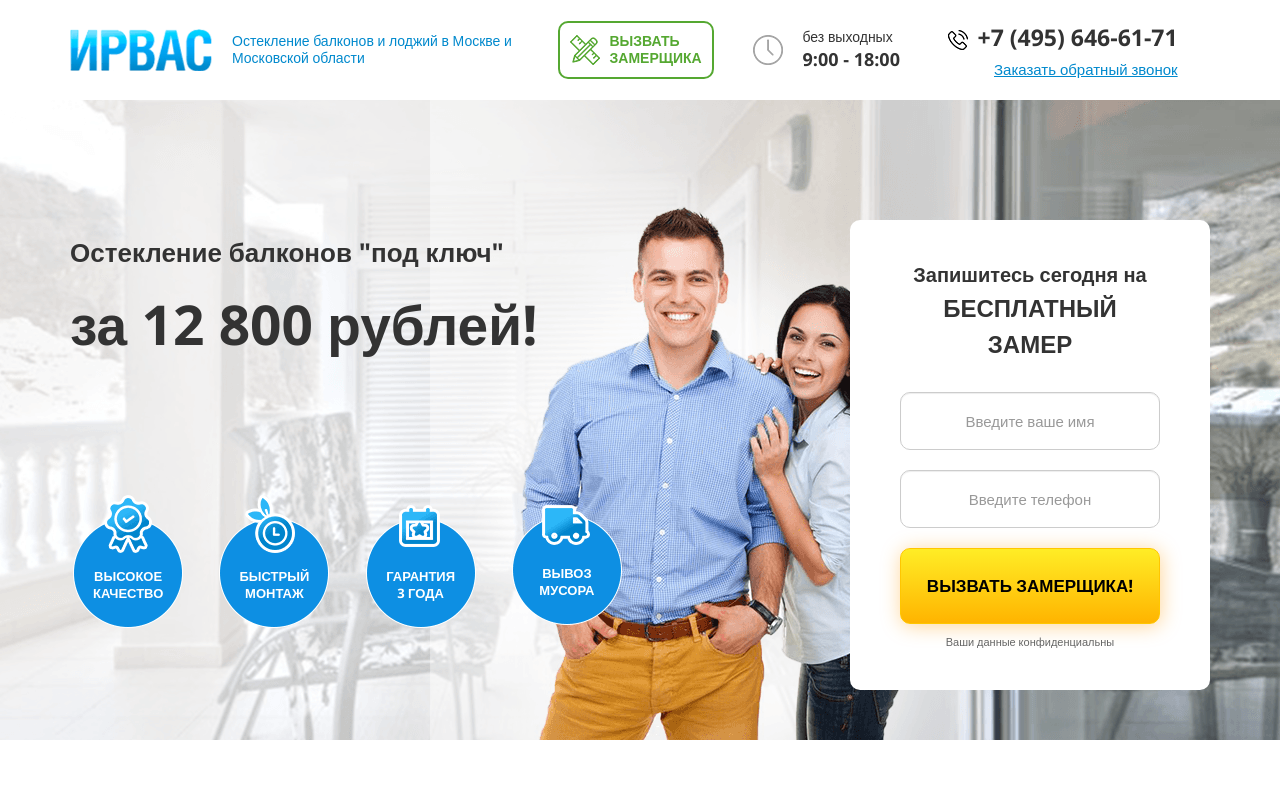
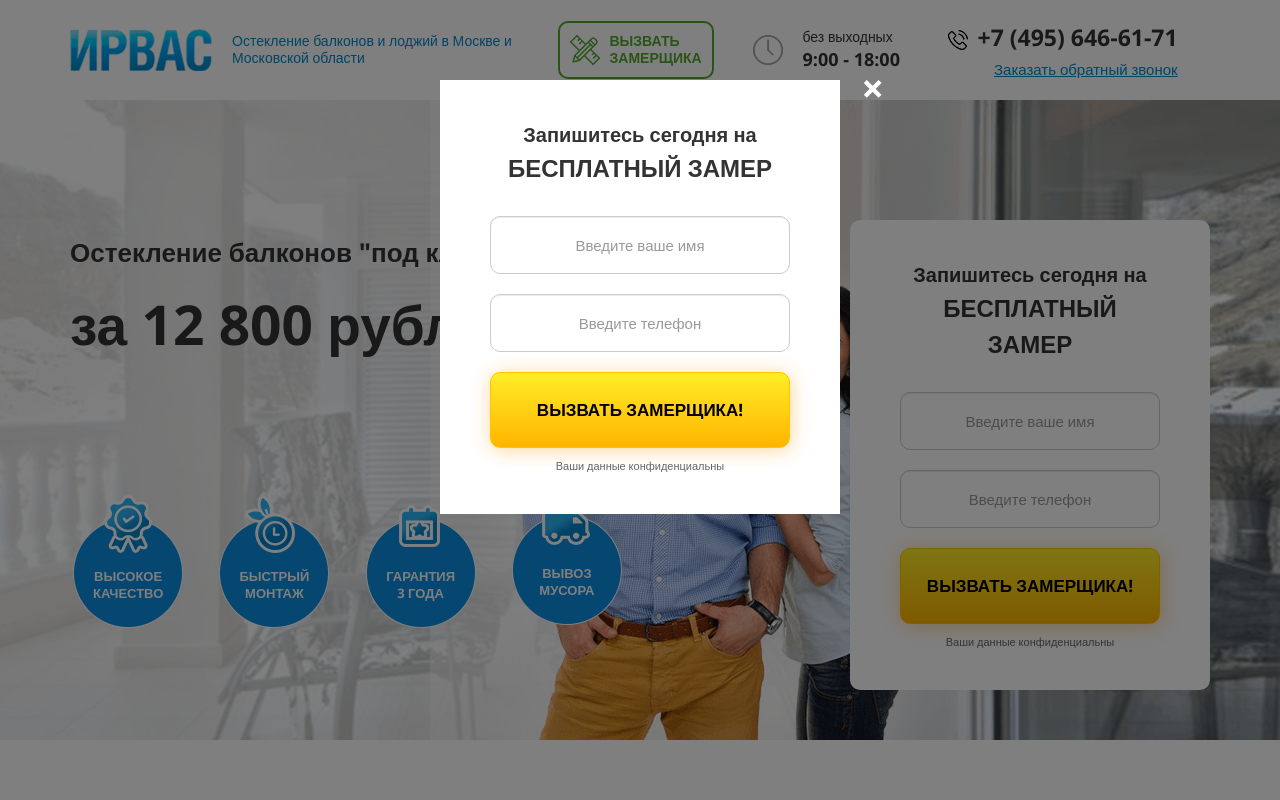
Before and after one commit to ltybc157/Lesson_111, a plain HTML site: page index.html in a window 1280 px wide. Both pictures are taken after a click on the button "ВЫЗВАТЬ ЗАМЕРЩИКА". Shown: the top 800 px of the page. Drawn offline with nearby package versions, Linux system fonts and the light colour scheme.

Commit message:
коммит  lesson 111.2

```diff
--- a/index.html
+++ b/index.html
@@ -19,13 +19,7 @@
 
   <body>
 
-	  <!--  <script src="dist/main.js"></script>-->
-    <script src="js/script.js"></script>
-    <script src="js/modal.js"></script>
-   <!--  <script src="js/tabs.js"></script>
-    <script src="js/calc.js"></script>
-    <script src="js/timer.js"></script> -->
-    <!-- <script src="src/img.js"></script>  -->
+
     <header class="header">
       <div class="container">
         <div class="row">
@@ -1002,7 +996,13 @@
         });
     </script>
 
-
+	  <!--  <script src="dist/main.js"></script>-->
+    <script src="js/script.js"></script>
+    <script src="js/modal.js"></script>
+   <!--  <script src="js/tabs.js"></script>
+    <script src="js/calc.js"></script>
+    <script src="js/timer.js"></script> -->
+    <!-- <script src="src/img.js"></script>  -->
 
 
 
--- a/js/modal.js
+++ b/js/modal.js
@@ -1,10 +1,33 @@
-"use strict";
- let btn1 = document.querySelector('.header_btn'),
- btn2 = document.querySelector('.text-uppercase'),
- btn3 = document.querySelector('.text-left'),
- btn4 = document.querySelector('.popup_engineer_btn');
- //close = document.querySelector();
- console.log(btn1);
- console.log(btn2);
- console.log(btn3);
- console.log(btn4);
+window.addEventListener('DOMContentLoaded', function () {
+ let btn = document.querySelector('.popup_engineer_btn'),
+ modal =document.querySelector('.popup_engineer'),
+ close = document.querySelector('.popup_close');
+ header = document.querySelector('.header');
+
+ btn.addEventListener('click', function () {
+    modal.style.display = 'flex';
+    this.classList.add('more-splash');
+   document.body.style.overflow = 'hidden';
+ });
+
+ close.addEventListener('click', function () {
+    modal.style.display = 'none';
+    header.style.display = 'none';
+    btn.classList.remove('more-splash');
+   document.body.style.overflow = '';
+ });
+
+
+
+ console.log(close);
+
+
+
+
+
+
+
+
+
+
+});
```
